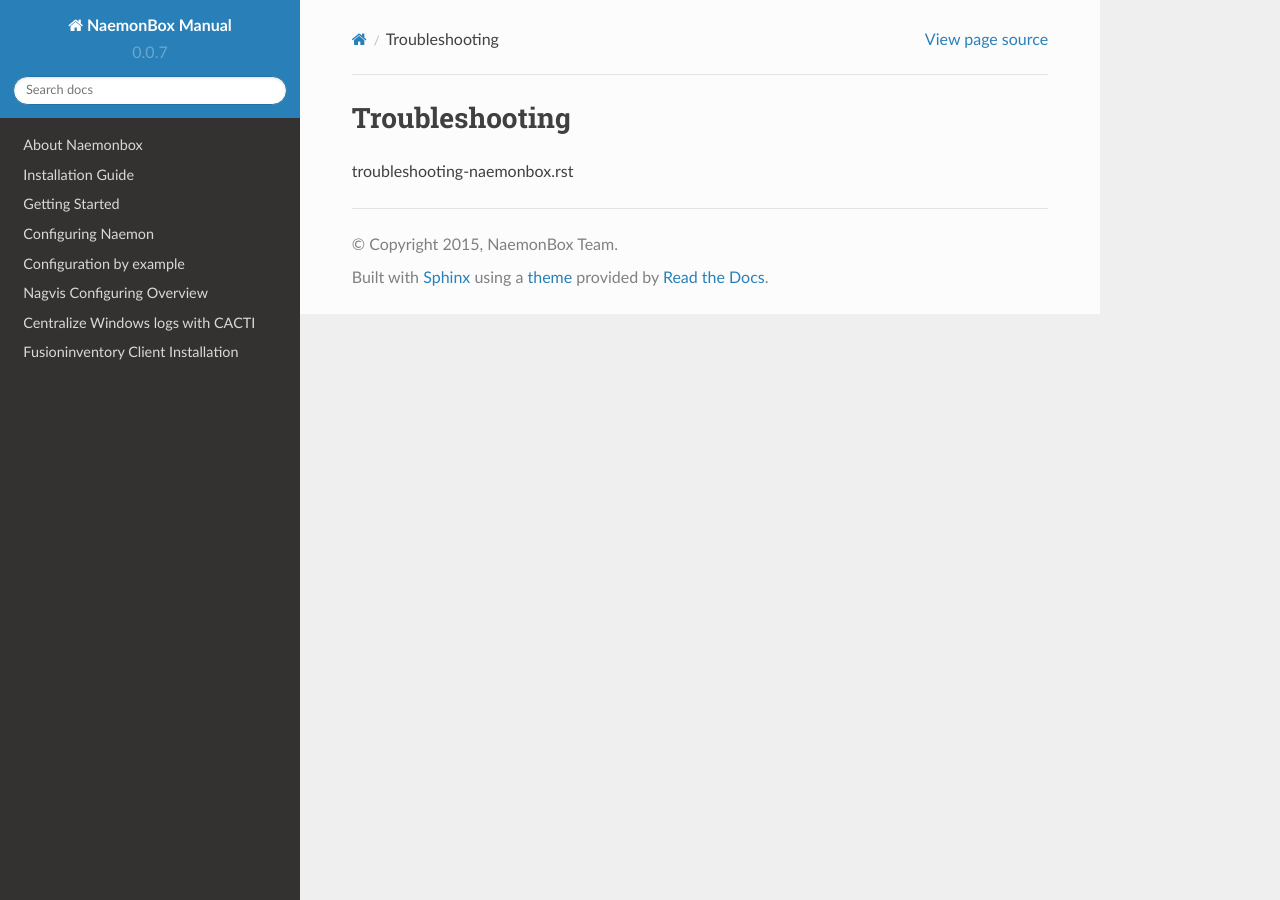
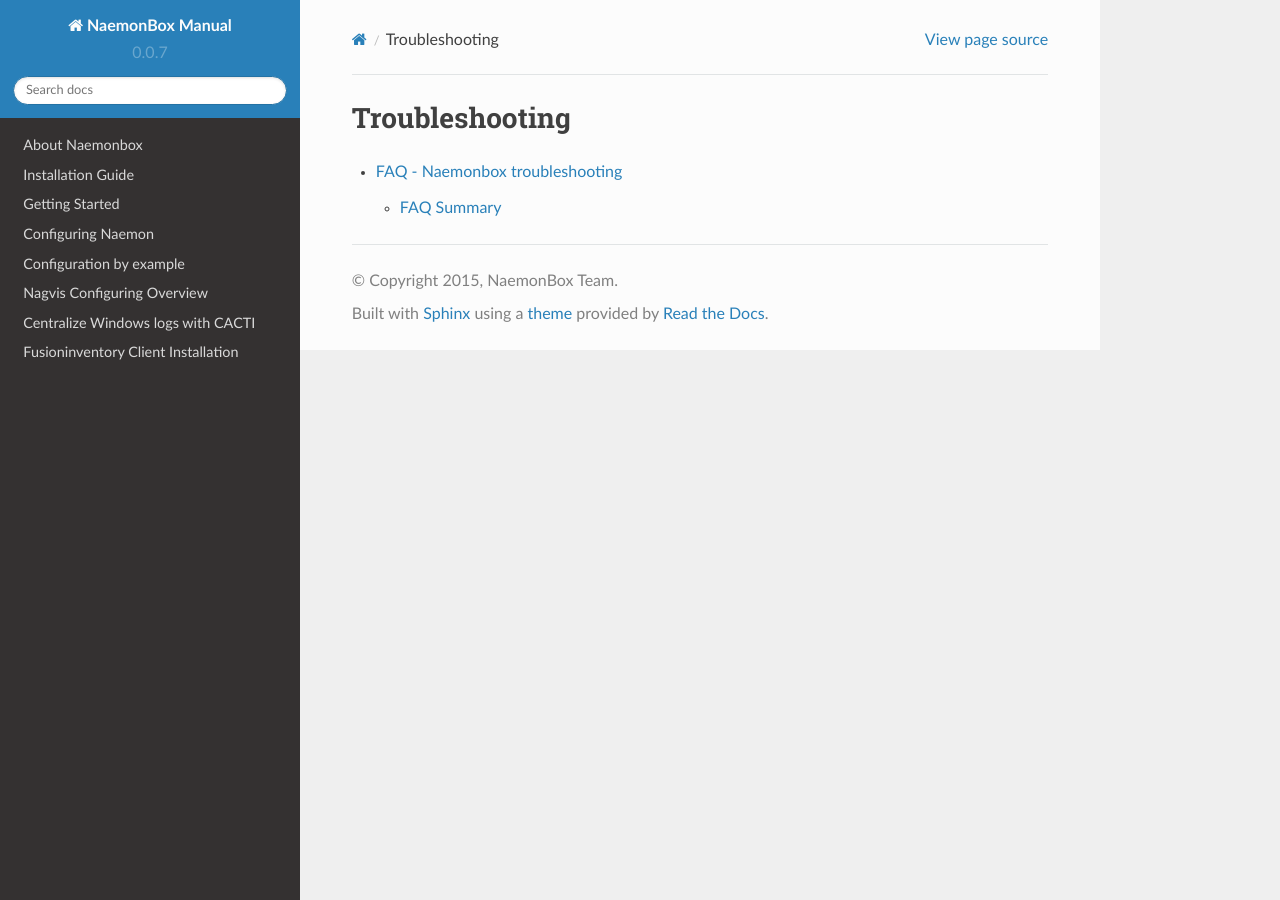
Before and after one commit to mgadi/naemonbox, a Sphinx documentation site: the page built from docs/source/09_troubleshooting/index.rst, in a window 1280 px wide. Built offline with Sphinx 7.4.7 and the Read the Docs theme 2.0.0, drawn with Linux system fonts in a browser that asks for light colours; pages that are not in the unit, such as notebooks, are missing from menus; part of the change alters nothing that is shown.

```diff
--- a/docs/source/09_troubleshooting/index.rst
+++ b/docs/source/09_troubleshooting/index.rst
@@ -1,3 +1,4 @@
+.. _09_troubleshooting/index
 
 Troubleshooting
 ===============
@@ -7,4 +8,4 @@ Troubleshooting
    :glob:
 
 
-troubleshooting-naemonbox.rst
+   troubleshooting-naemonbox.rst
```
